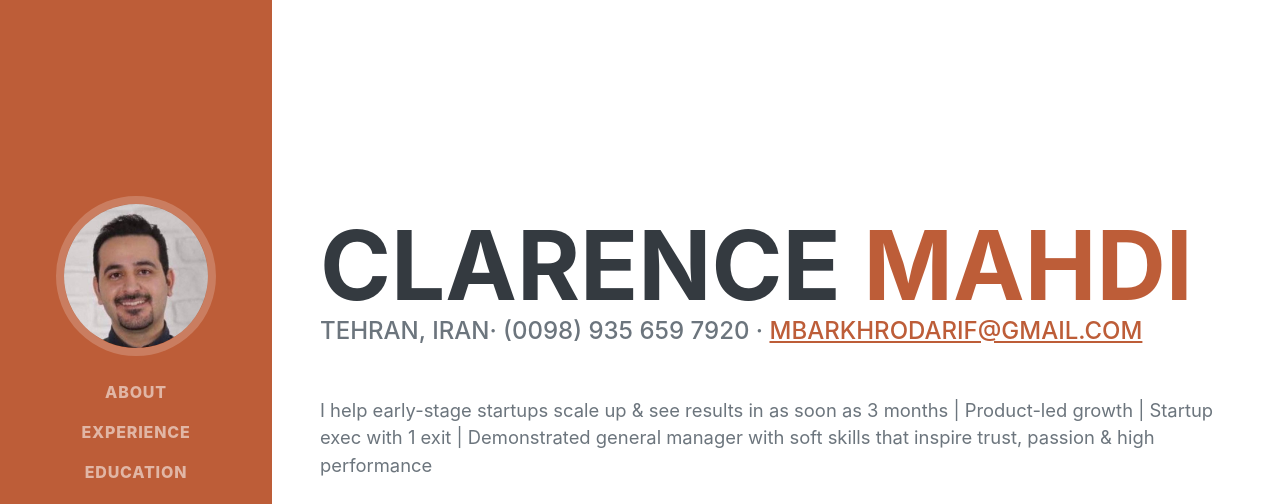
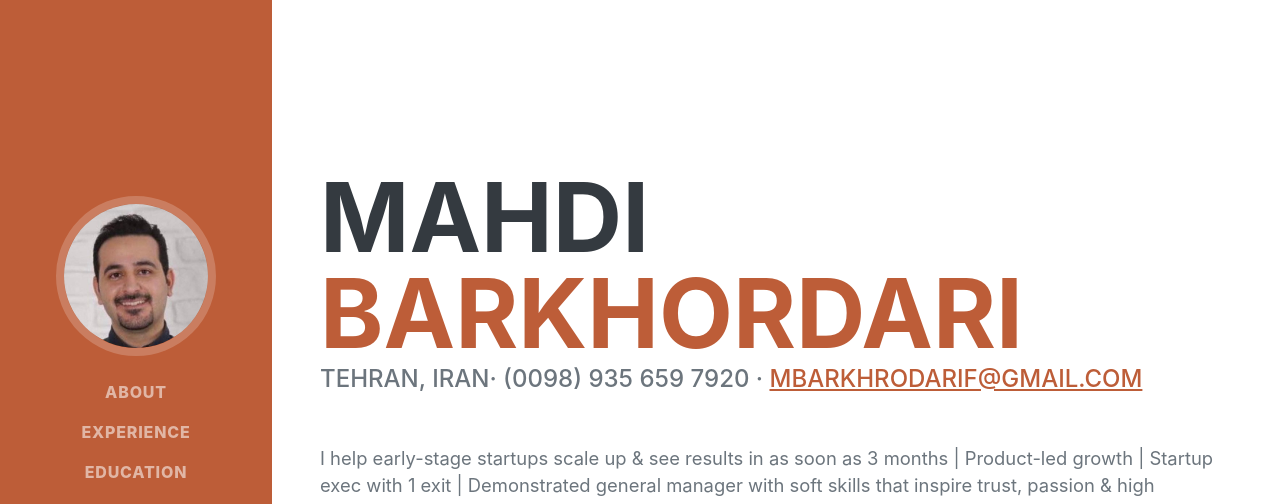
Before and after one commit to mahdibeee/resume, a plain HTML site: page index.html in a window 1280 px wide. Shown: the top 504 px of the page. Drawn offline with nearby package versions, Linux system fonts and the light colour scheme; a web font is replaced by a local one.

Commit message:
Edit page H1 index.html

```diff
--- a/index.html
+++ b/index.html
@@ -93,8 +93,8 @@
       <section class="resume-section" id="about">
         <div class="resume-section-content">
           <h1 class="mb-0">
-            Clarence
-            <span class="text-primary">Mahdi</span>
+            Mahdi
+            <span class="text-primary">Barkhordari</span>
           </h1>
           <div class="subheading mb-5">
             Tehran, Iran· (0098) 935 659 7920 ·
```
